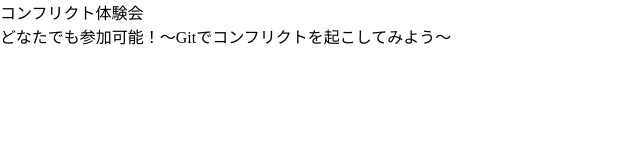
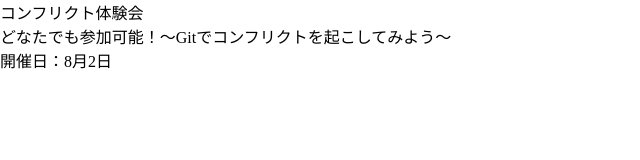
Before and after one commit to kazui92/conflict-test, a plain HTML site: page index.html in a window 1280 px wide. Shown: the whole page, without its empty margins (0-640 px from the left). Drawn offline with Linux system fonts and the light colour scheme.

Commit message:
開催日程（8月2日）を追加しました

```diff
--- a/index.html
+++ b/index.html
@@ -41,6 +41,7 @@
     <div class="container">
       <h2>コンフリクト体験会</h2>
       <p>どなたでも参加可能！〜Gitでコンフリクトを起こしてみよう〜</p>
+      <p>開催日：8月2日</p>
     </div>
   </body>
 </html>
```
